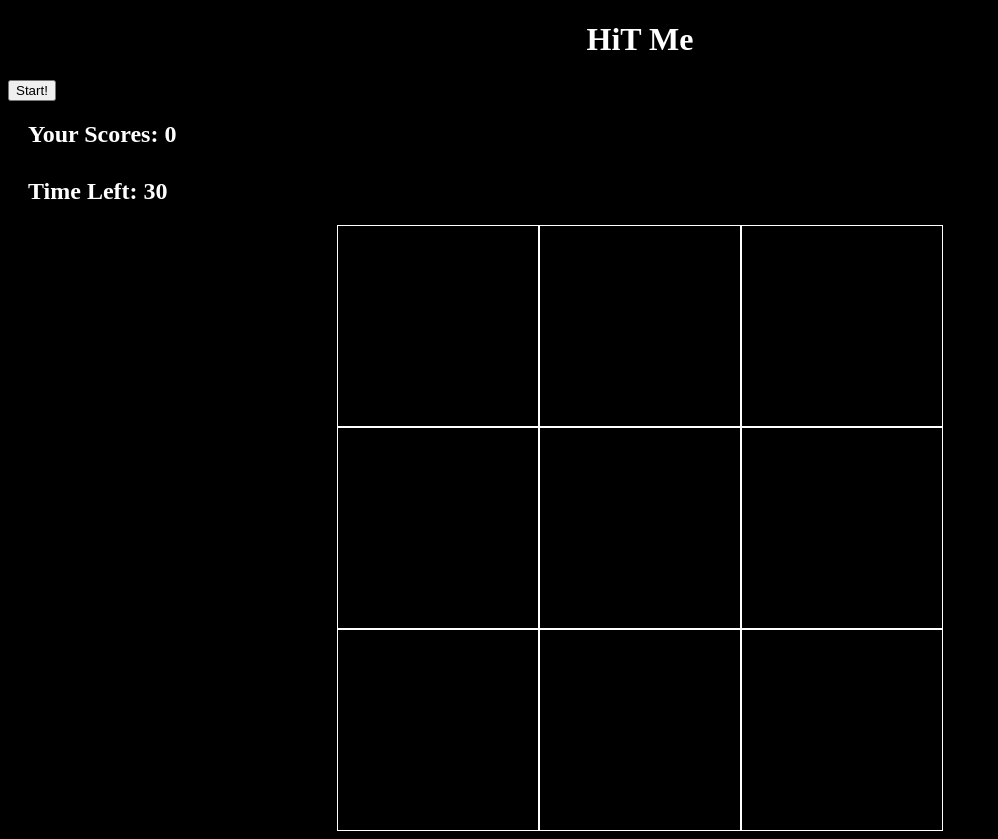
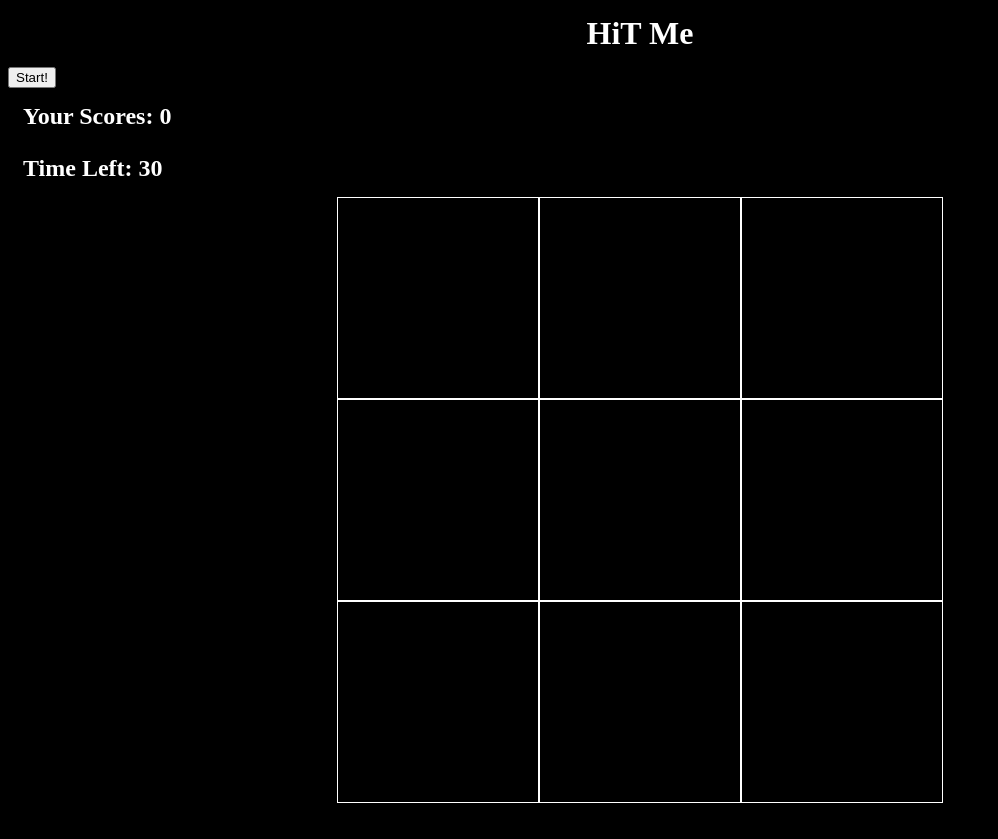
Before and after one commit to BsoftMaewada/HiT-Me, a plain HTML site: page index.html in a window 1280 px wide. Shown: the whole page, without its empty margins (0-998 px from the left). After the commit the page ends 811 px from the top, so only its background shows below. Drawn offline with nearby package versions, Linux system fonts and the light colour scheme.

Commit message:
commenting

```diff
--- a/css/style.css
+++ b/css/style.css
@@ -4,6 +4,7 @@ body{
 h1 {
     color: white;
     text-align: center;
+    margin: 15px;
 
 }
 h2 {
@@ -12,7 +13,7 @@ h2 {
 .hit{
     display: block;
     text-align: left;
-    margin: 10px;
+    margin: 5px;
     padding: 10px;
 
 }
@@ -22,7 +23,7 @@ h2 {
 }
 
 .timer{
-    margin: 10px;
+    margin: 5px;
     padding: 10px;
     display: block;
     text-align:left;
```
